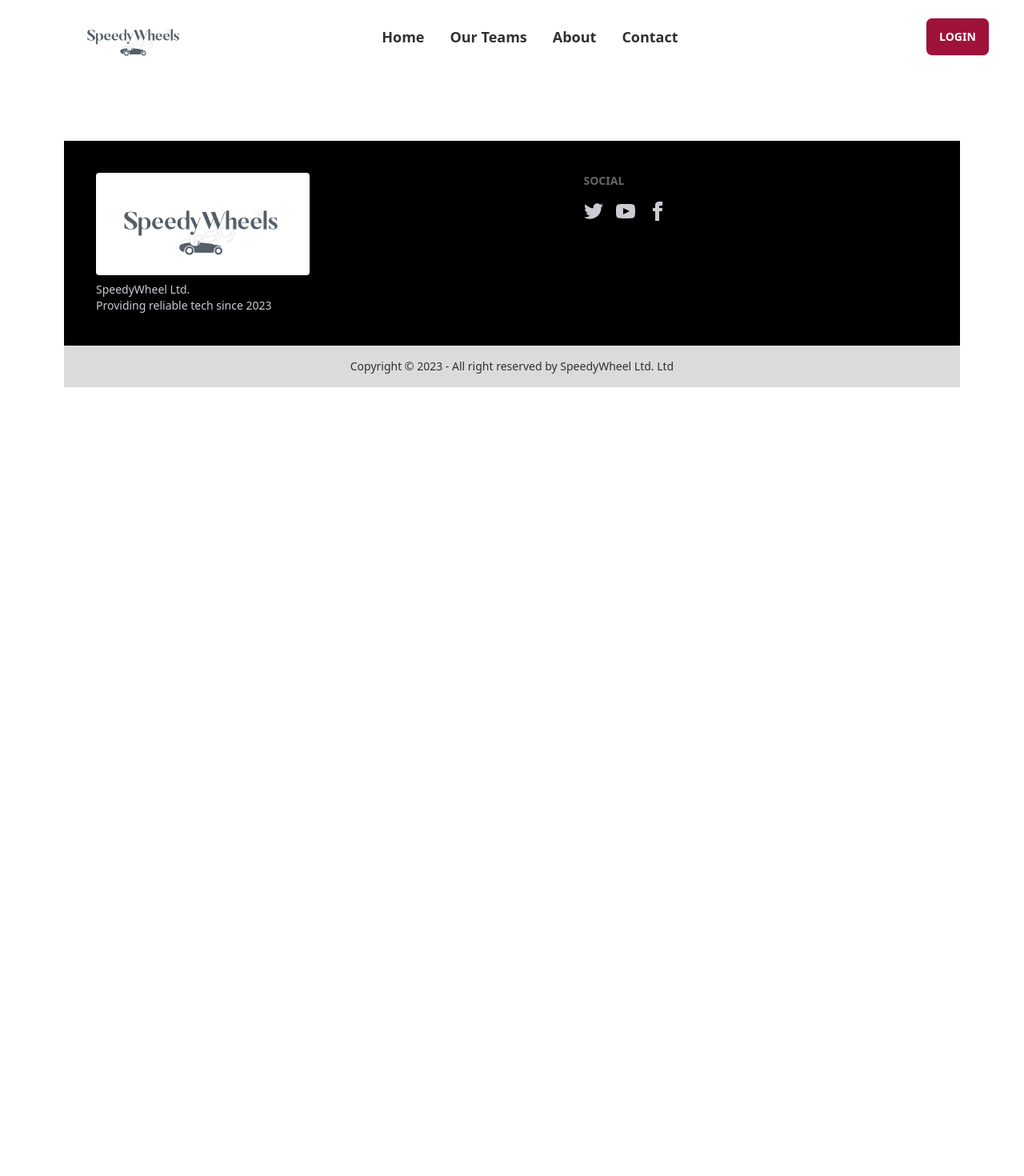
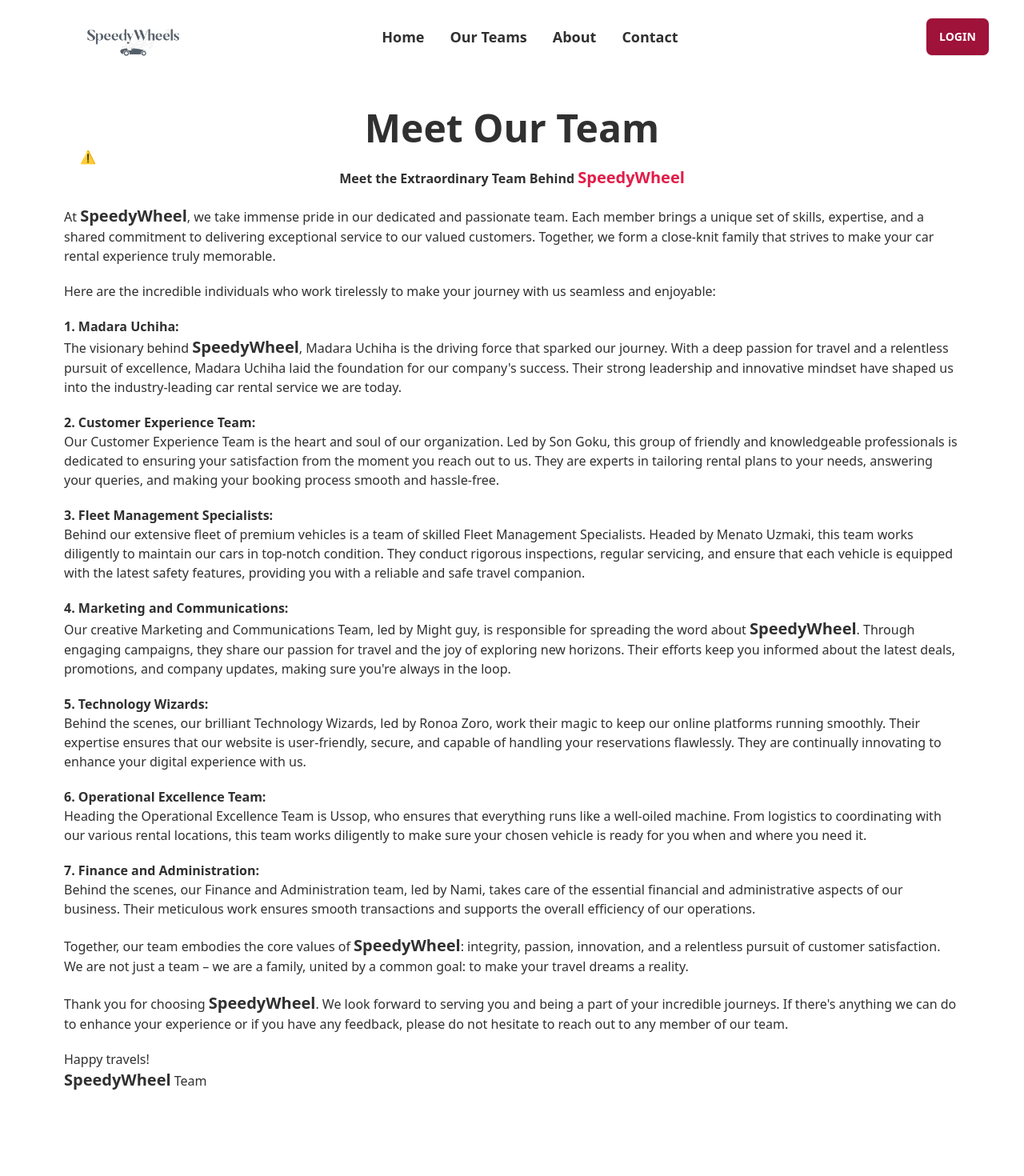
Before and after one commit to Md-arefin/speedy-wheels-client, a React (Vite) app: page /our-team in a window 1280 px wide. Shown: the top 1470 px of the page at 80% size. Before the commit the page ends 800 px from the top, so only its background shows below. Built offline with nearby package versions, Linux system fonts and the light colour scheme; no server answers.

Commit message:
added our team page

```diff
--- a/src/pages/About/About.jsx
+++ b/src/pages/About/About.jsx
@@ -5,7 +5,7 @@ import { Player, Controls } from '@lottiefiles/react-lottie-player';
 const About = () => {
     return (
         <div className='my-10'>
-            <h1 className='text-xl md:text-5xl lg:text-5xl text-center'>About us</h1>
+            <h1 className='text-xl md:text-5xl lg:text-5xl text-center font-bold'>About us</h1>
             <div className='mx-5'>
                 <Player
                     className='md:w-[80%]'
@@ -19,53 +19,53 @@ const About = () => {
             </div>
 
             <article className='space-y-5 px-5'>
-                <h6 className='text-xl font-semibold mb-2 text-center'> Welcome to <span className='text-rose-600 font-bold text-2xl'>SpeedyWheel</span></h6>
+                <h6 className='text-xl font-semibold mb-2 text-center'> Welcome to <span className='text-rose-600 font-bold text-lg'>SpeedyWheel</span></h6>
 
                 <p>
-                    At <span className='text-rose-600 font-bold text-2xl'>SpeedyWheel</span>, we believe that every journey should be filled with convenience, comfort, and unforgettable moments. That's why we are dedicated to providing top-notch car rental services that cater to all your travel needs. Whether you're embarking on a thrilling road trip, exploring a new city, or simply need a reliable ride to get you around town, we've got you covered.
+                    At <span className='text-rose-600 font-bold text-lg'>SpeedyWheel</span>, we believe that every journey should be filled with convenience, comfort, and unforgettable moments. That's why we are dedicated to providing top-notch car rental services that cater to all your travel needs. Whether you're embarking on a thrilling road trip, exploring a new city, or simply need a reliable ride to get you around town, we've got you covered.
                 </p>
 
                 <p>
                     <span className='text-lg font-bold my-2 block'>Our Story:</span>
-                    <span className='text-rose-600 font-bold text-2xl'>SpeedyWheel</span> was founded with a passion for making travel accessible and enjoyable for everyone. Our journey began with a vision to revolutionize the car rental industry by offering unparalleled service, competitive rates, and a fleet of premium vehicles that cater to various preferences and requirements. Over the years, we have grown into a trusted name in the car rental business, serving countless satisfied customers who keep coming back to experience the difference.
+                    <span className='text-rose-600 font-bold text-lg'>SpeedyWheel</span> was founded with a passion for making travel accessible and enjoyable for everyone. Our journey began with a vision to revolutionize the car rental industry by offering unparalleled service, competitive rates, and a fleet of premium vehicles that cater to various preferences and requirements. Over the years, we have grown into a trusted name in the car rental business, serving countless satisfied customers who keep coming back to experience the difference.
                 </p>
 
                 <p>
                    <span className='text-lg font-bold my-2 block'> Why Choose Us?</span>
-                    1. Extensive Fleet: Our diverse fleet comprises a wide selection of vehicles, from compact cars perfect for city exploration to spacious SUVs ideal for family getaways. Whatever your travel plans entail, we have the perfect car to match your style and needs.
+                    <span className='font-bold block'>1. Extensive Fleet: </span> Our diverse fleet comprises a wide selection of vehicles, from compact cars perfect for city exploration to spacious SUVs ideal for family getaways. Whatever your travel plans entail, we have the perfect car to match your style and needs.
                 </p>
 
                 <p>
-                    2. Seamless Booking: We understand that time is precious, so we've streamlined our booking process to be quick and user-friendly. Our online reservation system allows you to book your preferred vehicle with just a few clicks, or you can always reach out to our friendly customer support team for assistance.
+                    <span className='font-bold block'>2. Seamless Booking:</span> We understand that time is precious, so we've streamlined our booking process to be quick and user-friendly. Our online reservation system allows you to book your preferred vehicle with just a few clicks, or you can always reach out to our friendly customer support team for assistance.
                 </p>
 
                 <p>
-                    3. Exceptional Service: At <span className='text-rose-600 font-bold text-2xl'>SpeedyWheel</span>, we believe that exceptional service is the key to creating memorable experiences. Our team of dedicated professionals is committed to providing personalized assistance and ensuring that every aspect of your rental journey is smooth and stress-free.
+                    <span className='font-bold block'>3. Exceptional Service:</span> At <span className='text-rose-600 font-bold text-lg'>SpeedyWheel</span>, we believe that exceptional service is the key to creating memorable experiences. Our team of dedicated professionals is committed to providing personalized assistance and ensuring that every aspect of your rental journey is smooth and stress-free.
                 </p>
 
                 <p>
-                    4. Affordable Rates: We believe that quality car rental shouldn't break the bank. That's why we offer competitive rates and various rental packages designed to suit different budgets. With no hidden fees, what you see is what you get – transparency is our policy.
+                    <span className='font-bold block'>4. Affordable Rates:</span> We believe that quality car rental shouldn't break the bank. That's why we offer competitive rates and various rental packages designed to suit different budgets. With no hidden fees, what you see is what you get – transparency is our policy.
                 </p>
 
                 <p>
-                    5. Flexibility: We understand that plans can change, so we offer flexible rental options to accommodate your needs. Whether you require a short-term rental or an extended journey, we've got flexible plans to make it happen.
+                    <span className='font-bold block'>5. Flexibility:</span> We understand that plans can change, so we offer flexible rental options to accommodate your needs. Whether you require a short-term rental or an extended journey, we've got flexible plans to make it happen.
                 </p>
 
                 <p>
-                    6. Safety First: Your safety is our top priority. We meticulously maintain and inspect our vehicles to ensure they are in pristine condition and comply with all safety standards. Travel with peace of mind, knowing that you're in safe hands.
+                   <span className='font-bold block'> 6. Safety First:</span> Your safety is our top priority. We meticulously maintain and inspect our vehicles to ensure they are in pristine condition and comply with all safety standards. Travel with peace of mind, knowing that you're in safe hands.
                 </p>
 
                 <p>
-                    Discover the Joy of Hassle-Free Travel:
-                    At <span className='text-rose-600 font-bold text-2xl'>SpeedyWheel</span>, we're not just in the business of renting cars; we're in the business of creating memorable journeys. Whether you're a seasoned traveler or a first-time adventurer, we invite you to experience the joy of hassle-free travel with us.
+                    <span className='font-bold block'>Discover the Joy of Hassle-Free Travel:</span>
+                    At <span className='text-rose-600 font-bold text-lg'>SpeedyWheel</span>, we're not just in the business of renting cars; we're in the business of creating memorable journeys. Whether you're a seasoned traveler or a first-time adventurer, we invite you to experience the joy of hassle-free travel with us.
                 </p>
 
                 <p>
-                    Thank you for considering <span className='text-rose-600 font-bold text-2xl'>SpeedyWheel</span> as your trusted travel partner. We look forward to serving you and being a part of your exciting travel escapades. If you have any questions or need assistance, don't hesitate to get in touch – our team is always here to help.
+                    Thank you for considering <span className='text-rose-600 font-bold text-lg'>SpeedyWheel</span> as your trusted travel partner. We look forward to serving you and being a part of your exciting travel escapades. If you have any questions or need assistance, don't hesitate to get in touch – our team is always here to help.
                 </p>
 
                 <p>
-                    Start your adventure today! Book your dream car and hit the road with <span className='text-rose-600 font-bold text-2xl'>SpeedyWheel</span>. Let's make your travel dreams a reality!
+                    Start your adventure today! Book your dream car and hit the road with <span className='text-rose-600 font-bold text-lg'>SpeedyWheel</span>. Let's make your travel dreams a reality!
                 </p>
             </article>
         </div>
--- a/src/pages/OurTeam/OurTeam.jsx
+++ b/src/pages/OurTeam/OurTeam.jsx
@@ -1,9 +1,85 @@
+import { Controls, Player } from '@lottiefiles/react-lottie-player';
 import React from 'react';
 
 const OurTeam = () => {
     return (
-        <div>
+        <div className='my-10'>
+            <h5 className='text-xl md:text-3xl lg:text-5xl font-bold text-center'>Meet Our Team</h5>
+            <div className='mx-5'>
+                <Player
+                    className='md:w-[80%]'
+                    autoplay
+                    loop
+                    src="https://lottie.host/2ebe61a2-94cf-4e16-8e92-712b7df06cf0/5NVqztZnBm.json"
 
+                >
+                    <Controls visible={!true} buttons={['play', 'repeat', 'frame', 'debug']} />
+                </Player>
+            </div>
+            <div>
+                <article className='space-y-5'>
+                    <h6 className='text-center font-semibold'>
+                        Meet the Extraordinary Team Behind <span className='text-rose-600 font-bold text-xl'> SpeedyWheel</span>
+                    </h6>
+
+                    <p>
+                        At <span className='font-bold text-xl'>SpeedyWheel</span>, we take immense pride in our dedicated and passionate team. Each member brings a unique set of skills, expertise, and a shared commitment to delivering exceptional service to our valued customers. Together, we form a close-knit family that strives to make your car rental experience truly memorable.
+                    </p>
+
+                    <p>
+                        Here are the incredible individuals who work tirelessly to make your journey with us seamless and enjoyable:
+                    </p>
+
+                    <p>
+                       <span className='font-bold block'> 1. Madara Uchiha:</span> The visionary behind <span className='font-bold text-xl'>SpeedyWheel</span>, Madara Uchiha is the driving force that sparked our journey. With a deep passion for travel and a relentless pursuit of excellence, Madara Uchiha laid the foundation for our company's success. Their strong leadership and innovative mindset have shaped us into the industry-leading car rental service we are today.
+                    </p>
+
+                    <p>
+                      <span className='font-bold block'>  2. Customer Experience Team:</span>
+                        Our Customer Experience Team is the heart and soul of our organization. Led by Son Goku, this group of friendly and knowledgeable professionals is dedicated to ensuring your satisfaction from the moment you reach out to us. They are experts in tailoring rental plans to your needs, answering your queries, and making your booking process smooth and hassle-free.
+
+                    </p>
+
+                    <p>
+                       <span className='font-bold block'> 3. Fleet Management Specialists:</span>
+                        Behind our extensive fleet of premium vehicles is a team of skilled Fleet Management Specialists. Headed by Menato Uzmaki, this team works diligently to maintain our cars in top-notch condition. They conduct rigorous inspections, regular servicing, and ensure that each vehicle is equipped with the latest safety features, providing you with a reliable and safe travel companion.
+                    </p>
+
+                    <p>
+                      <span className='font-bold block'>  4. Marketing and Communications:</span>
+                        Our creative Marketing and Communications Team, led by Might guy, is responsible for spreading the word about <span className='font-bold text-xl'>SpeedyWheel</span>. Through engaging campaigns, they share our passion for travel and the joy of exploring new horizons. Their efforts keep you informed about the latest deals, promotions, and company updates, making sure you're always in the loop.
+                    </p>
+
+                    <p>
+                       <span className='font-bold block'> 5. Technology Wizards:</span>
+                        Behind the scenes, our brilliant Technology Wizards, led by Ronoa Zoro, work their magic to keep our online platforms running smoothly. Their expertise ensures that our website is user-friendly, secure, and capable of handling your reservations flawlessly. They are continually innovating to enhance your digital experience with us.
+                    </p>
+
+                    <p>
+                       <span className='font-bold block'> 6. Operational Excellence Team:</span>
+                        Heading the Operational Excellence Team is Ussop, who ensures that everything runs like a well-oiled machine. From logistics to coordinating with our various rental locations, this team works diligently to make sure your chosen vehicle is ready for you when and where you need it.
+                    </p>
+
+                    <p>
+                       <span className='font-bold block'> 7. Finance and Administration:</span>
+                        Behind the scenes, our Finance and Administration team, led by Nami, takes care of the essential financial and administrative aspects of our business. Their meticulous work ensures smooth transactions and supports the overall efficiency of our operations.
+                    </p>
+
+                    <p>
+                        Together, our team embodies the core values of <span className='font-bold text-xl'>SpeedyWheel</span>: integrity, passion, innovation, and a relentless pursuit of customer satisfaction. We are not just a team – we are a family, united by a common goal: to make your travel dreams a reality.
+                    </p>
+
+                    <p>
+                        Thank you for choosing <span className='font-bold text-xl'>SpeedyWheel</span>. We look forward to serving you and being a part of your incredible journeys. If there's anything we can do to enhance your experience or if you have any feedback, please do not hesitate to reach out to any member of our team.
+                    </p>
+
+                    <p>
+                        Happy travels!
+                    </p>
+
+                    <span className='font-bold text-xl'>SpeedyWheel</span> Team
+                </article>
+            </div>
         </div>
     );
 };
```
